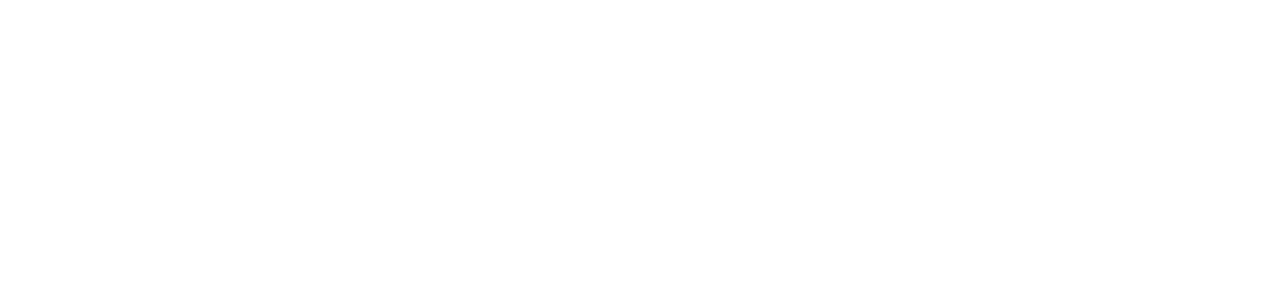
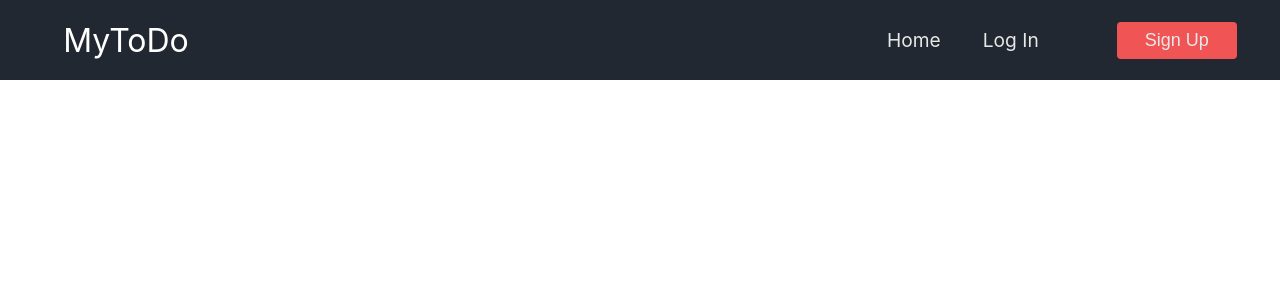
Before and after one commit to opeyemipeter1759/App-it, a React (Create React App) app: page / in a window 1280 px wide. Shown: the top 300 px of the page. Built offline with nearby package versions, Linux system fonts and the light colour scheme.

Commit message:
responsive nav

```diff
--- a/public/index.html
+++ b/public/index.html
@@ -10,6 +10,7 @@
       content="Web site created using create-react-app"
     />
     <link rel="apple-touch-icon" href="%PUBLIC_URL%/logo192.png" />
+    <link rel="stylesheet" href="https://use.fontawesome.com/releases/v5.15.2/css/all.css" integrity="sha384-vSIIfh2YWi9wW0r9iZe7RJPrKwp6bG+s9QZMoITbCckVJqGCCRhc+ccxNcdpHuYu" crossorigin="anonymous">
     <!--
       manifest.json provides metadata used when your web app is installed on a
       user's mobile device or desktop. See https://developers.google.com/web/fundamentals/web-app-manifest/
--- a/src/App.css
+++ b/src/App.css
@@ -1,38 +1,5 @@
-.App {
-  text-align: center;
+*{
+  box-sizing:border-box ;
+  margin: 0;
+  padding: 0;
 }
-
-.App-logo {
-  height: 40vmin;
-  pointer-events: none;
-}
-
-@media (prefers-reduced-motion: no-preference) {
-  .App-logo {
-    animation: App-logo-spin infinite 20s linear;
-  }
-}
-
-.App-header {
-  background-color: #282c34;
-  min-height: 100vh;
-  display: flex;
-  flex-direction: column;
-  align-items: center;
-  justify-content: center;
-  font-size: calc(10px + 2vmin);
-  color: white;
-}
-
-.App-link {
-  color: #61dafb;
-}
-
-@keyframes App-logo-spin {
-  from {
-    transform: rotate(0deg);
-  }
-  to {
-    transform: rotate(360deg);
-  }
-}
--- a/src/App.js
+++ b/src/App.js
@@ -1,10 +1,15 @@
 import './App.css';
+import Navbar from './Pages/Navbar';
+
+
+
+
 function App() {
 
   return (
     <div >
 
-
+      <Navbar/>
 
     </div>
   );
--- /dev/null
+++ b/src/Pages/Button.css
@@ -0,0 +1,24 @@
+:root {
+  --btnColor: #f05454;
+  --textColor: #e8e8e8;
+}
+
+.btn {
+  padding: 8px 28px;
+  border-radius: 4px;
+  outline: none;
+  border: none;
+  font-size: 18px;
+  color: var(--textColor);
+  cursor: pointer;
+  background-color: var(--btnColor);
+}
+
+.btn:hover {
+  padding: 5px 18px;
+  transition: all 0.3s ease-out;
+  background-color: transparent;
+  color: var(--textColor);
+  border-radius: 4px;
+  border: 2px solid var(--btnColor);
+}
--- /dev/null
+++ b/src/Pages/Button.js
@@ -0,0 +1,13 @@
+import React from 'react'
+import {Link} from 'react-router-dom'
+import './Button.css'
+
+export function Button(){
+  return (
+    <Link to = "sign-up" >
+      <button className="btn">
+        Sign Up
+      </button>
+    </Link>
+  )
+}
--- /dev/null
+++ b/src/Pages/Navbar.css
@@ -0,0 +1,148 @@
+.navBar {
+  background: #222831;
+  height: 80px;
+  display: flex;
+  justify-content: center;
+  align-items: center;
+  font-size: 1.2rem;
+}
+
+.navbarLogo {
+  color: #fff;
+  justify-self: start;
+  margin-left: 20px;
+  cursor: pointer;
+  text-decoration: none;
+  font-size: 2rem;
+}
+
+.fa-firstdraft {
+  margin-left: 0.5rem;
+  font-size: 1.6rem;
+}
+
+.navItems{
+  display: grid;
+  grid-template-columns: repeat(5, auto);
+  grid-gap: 10px;
+  list-style: none;
+  text-align: center;
+  width: 70vw;
+  justify-content: end;
+  margin-right: 2rem;
+}
+
+.navItem {
+  display: flex;
+  align-items: center;
+  height: 80px;
+}
+
+.navLinks {
+  color: var(--textColor);
+  text-decoration: none;
+  padding: 0.5rem 1rem;
+}
+
+.navLinks:hover {
+  color:var(--btnColor);
+  border-radius: 4px;
+  transition: all 0.2s ease-out;
+}
+
+.fa-bars {
+  color: #fff;
+}
+
+.navLinksMobile {
+  display: none;
+}
+
+.bar {
+  display: none;
+}
+
+@media screen and (max-width: 960px) {
+  .NavbarItems {
+    position: relative;
+  }
+
+  .navItems {
+    display: flex;
+    flex-direction: column;
+    width: 100%;
+    height: 90vh;
+    position: absolute;
+    top: 80px;
+    left: -100%;
+    opacity: 1;
+    transition: all 0.5s ease;
+  }
+
+  .navItems.active {
+    background: #222831;
+    left: 0;
+    opacity: 1;
+    transition: all 0.5s ease;
+    z-index: 1;
+  }
+
+  .navLinks {
+    text-align: center;
+    padding: 2rem;
+    width: 100%;
+    display: table;
+  }
+
+  .navLinks:hover {
+    color: var(--btnColor);
+    border-radius: 0;
+
+  }
+
+  .navbarLogo {
+    position: absolute;
+    top: 0;
+    left: 0;
+    transform: translate(25%, 50%);
+  }
+
+  .bar{
+    display: block;
+    position: absolute;
+    top: 0;
+    right: 0;
+    transform: translate(-100%, 60%);
+    font-size: 1.8rem;
+    cursor: pointer;
+  }
+
+  .fa-times {
+    color: #e8e8e8;
+    font-size: 2rem;
+  }
+
+  .navLinksMobile {
+    display: block;
+    text-align: center;
+    padding: 1.5rem;
+    margin: 2rem auto;
+    border-radius: 4px;
+    width: 80%;
+    background: var(--btnColor);
+    text-decoration: none;
+    color: #e8e8e8;
+    font-size: 1.5rem;
+  }
+
+  .navLinksMobile:hover {
+    background:#222831;
+    color: #e8e8e8;
+    border: 2px solid var(--btnColor);
+    transition: 250ms;
+  }
+
+  button {
+    display: none;
+  }
+}
--- /dev/null
+++ b/src/Pages/Navbar.js
@@ -0,0 +1,53 @@
+import React, {useState} from 'react'
+import {Link} from 'react-router-dom'
+import { Button } from "./Button";
+import './Navbar.css'
+
+function Navbar() {
+const [click, setClick] = useState(false)
+const handleClick =() => setClick(!click)
+const closeMobileMenu =() => setClick(false)
+
+
+  return (
+    <>
+      <nav className="navBar">
+        <Link to='/' className="navbarLogo">
+          MyToDo
+        </Link>
+        <div className="bar" onClick={handleClick}>
+          <i className={click ? 'fas fa-times' : 'fas fa-bars' } ></i>
+        </div>
+        <ul className= {click ? "navItems active" : "navItems"}>
+          <li className="navItem">
+            <Link
+              to='/'
+              className="navLinks"
+              onClick={closeMobileMenu}>
+                Home
+            </Link>
+          </li>
+          <li className="navItem">
+            <Link
+              to='/logIn'
+              className="navLinks"
+              onClick={closeMobileMenu}>
+              Log In
+            </Link>
+          </li>
+          <li className="navItem">
+            <Link
+              to='/signUp'
+              className="navLinksMobile"
+              onClick={closeMobileMenu}>
+              Sign Up
+            </Link>
+          </li>
+        </ul>
+          <Button/>
+      </nav>
+    </>
+  )
+}
+
+export default Navbar
--- a/src/index.js
+++ b/src/index.js
@@ -3,6 +3,8 @@
 import './index.css';
 import App from './App';
 import {Provider} from 'react-redux'
+import {BrowserRouter} from 'react-router-dom'
+
 import reportWebVitals from './reportWebVitals';
 
 import store from './redux/store'
@@ -10,7 +12,9 @@
 ReactDOM.render(
   <React.StrictMode>
     <Provider store={store}>
+      <BrowserRouter>
     <App />
+      </BrowserRouter>
     </Provider>
   </React.StrictMode>,
   document.getElementById('root')
```
Also changed, not shown: src/color.txt (added), 1 other file (tests, documents, lock files or other folders).
